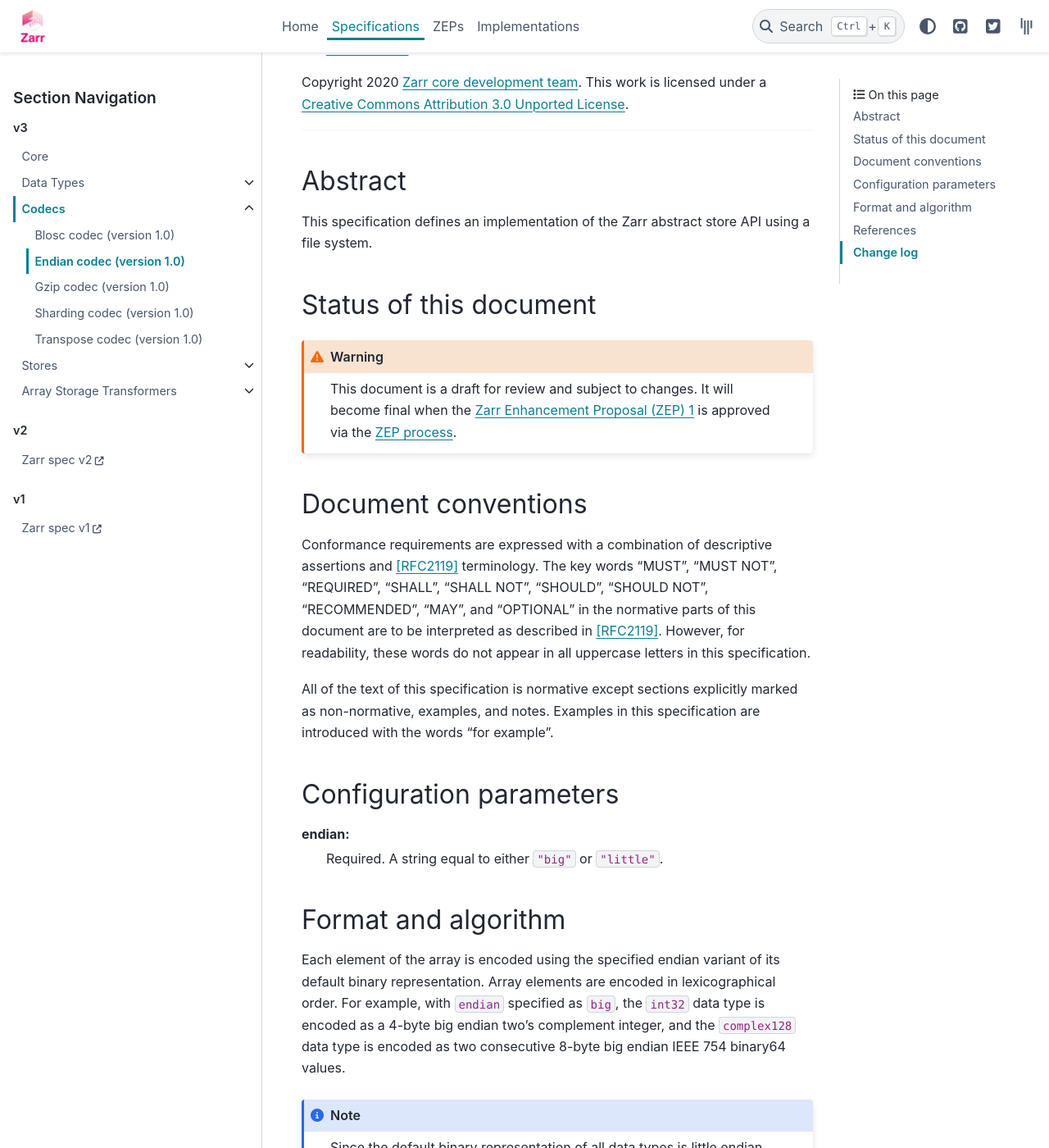
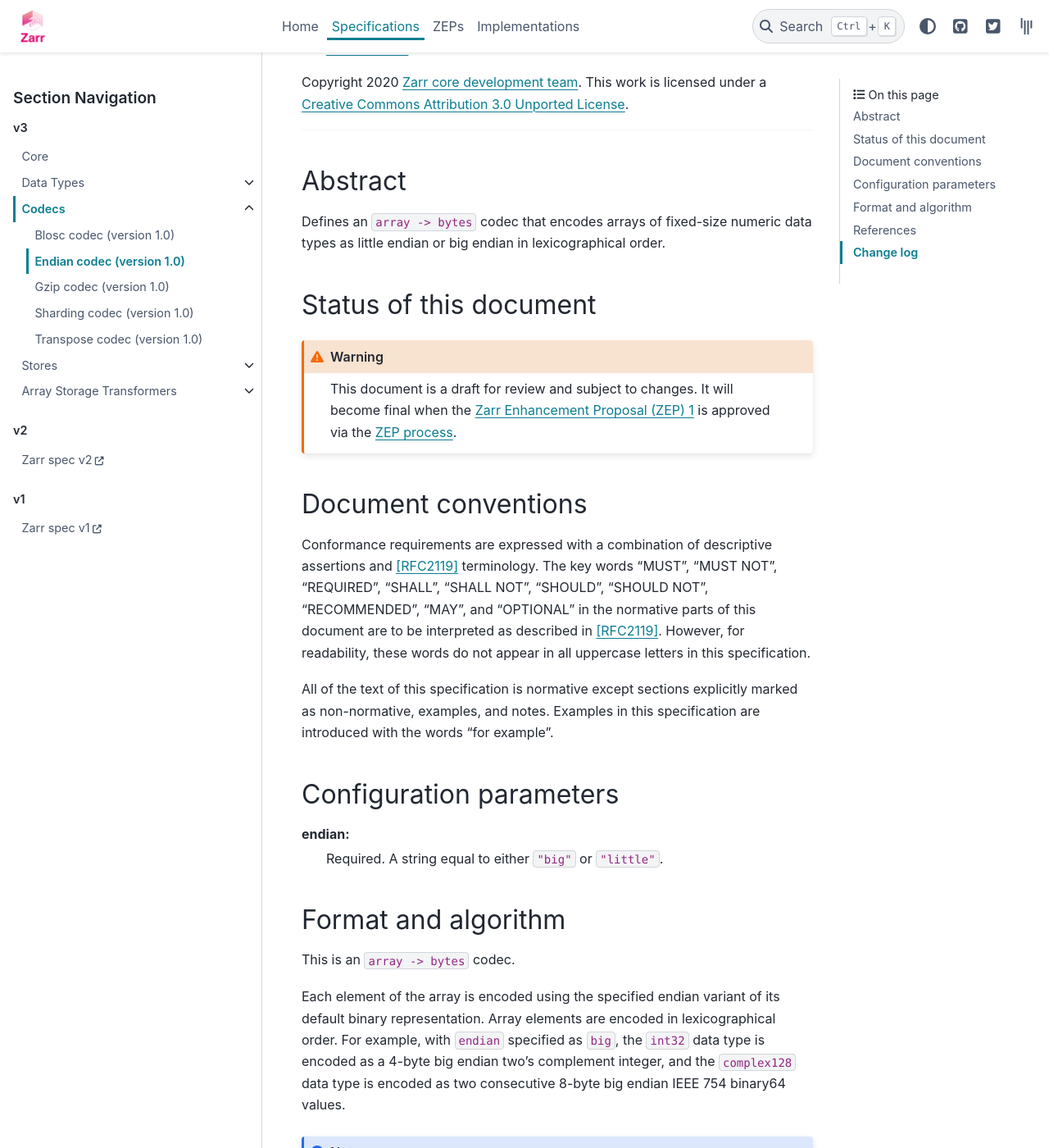
Before and after one commit to zarr-developers/zarr-specs, a Sphinx documentation site: the page built from docs/v3/codecs/endian/v1.0.rst, in a window 1280 px wide and 1400 px high, scrolled down 491 px. Shown: the whole window at 82% size. Built offline with Sphinx 7.4.7 and the PyData theme 0.15.4, drawn with Linux system fonts in a browser that asks for light colours; a script that is not in the unit is left out.

```diff
--- a/docs/v3/codecs/blosc/v1.0.rst
+++ b/docs/v3/codecs/blosc/v1.0.rst
@@ -24,8 +24,7 @@ is licensed under a `Creative Commons Attribution 3.0 Unported License
 Abstract
 ========
 
-This specification defines an implementation of the Zarr abstract
-store API using a file system.
+Defines a ``bytes -> bytes`` codec that uses the blosc container format.
 
 
 Status of this document
@@ -106,6 +105,8 @@ default block size::
 Format and algorithm
 ====================
 
+This is a ``bytes -> bytes`` codec.
+
 Blosc is a meta-compressor, which divides an input buffer into blocks,
 then applies an internal compression algorithm to each block, then
 packs the encoded blocks together into a single output buffer with a
--- a/docs/v3/codecs/endian/v1.0.rst
+++ b/docs/v3/codecs/endian/v1.0.rst
@@ -26,8 +26,8 @@ is licensed under a `Creative Commons Attribution 3.0 Unported License
 Abstract
 ========
 
-This specification defines an implementation of the Zarr abstract
-store API using a file system.
+Defines an ``array -> bytes`` codec that encodes arrays of fixed-size numeric
+data types as little endian or big endian in lexicographical order.
 
 
 Status of this document
@@ -65,6 +65,8 @@ endian:
 Format and algorithm
 ====================
 
+This is an ``array -> bytes`` codec.
+
 Each element of the array is encoded using the specified endian variant of its
 default binary representation.  Array elements are encoded in lexicographical
 order.  For example, with ``endian`` specified as ``big``, the ``int32`` data
--- a/docs/v3/codecs/gzip/v1.0.rst
+++ b/docs/v3/codecs/gzip/v1.0.rst
@@ -24,8 +24,7 @@ is licensed under a `Creative Commons Attribution 3.0 Unported License
 Abstract
 ========
 
-This specification defines an implementation of the Zarr abstract
-store API using a file system.
+Defines a ``bytes -> bytes`` codec that applies gzip compression.
 
 
 Status of this document
@@ -79,6 +78,8 @@ the Gzip codec configured with a compression level of 1::
 Format and algorithm
 ====================
 
+This is a ``bytes -> bytes`` codec.
+
 Encoding and decoding is performed using the algorithm defined in
 [RFC1951]_.
 
--- a/docs/v3/codecs/sharding-indexed/v1.0.rst
+++ b/docs/v3/codecs/sharding-indexed/v1.0.rst
@@ -27,8 +27,7 @@ is licensed under a `Creative Commons Attribution 3.0 Unported License
 Abstract
 ========
 
-This specification defines an implementation of the Zarr codec specification
-for sharding.
+This specification defines a Zarr ``array -> bytes`` codec for sharding.
 
 Sharding logically splits chunks ("shards") into sub-chunks ("inner chunks")
 that can be individually compressed and accessed. This allows to colocate
@@ -120,6 +119,8 @@ Sharding can be configured per array in the :ref:`array-metadata` as follows::
 
 Binary shard format
 ===================
+
+This is an ``array -> bytes`` codec.
 
 In the ``sharding_indexed`` binary format, chunks are written successively in a
 shard, where unused space between them is allowed, followed by an index
```
Also changed, not shown: docs/v3/codecs/transpose/v1.0.rst (+3 -4 lines), docs/v3/core/v3.0.rst (+55 -5 lines).
